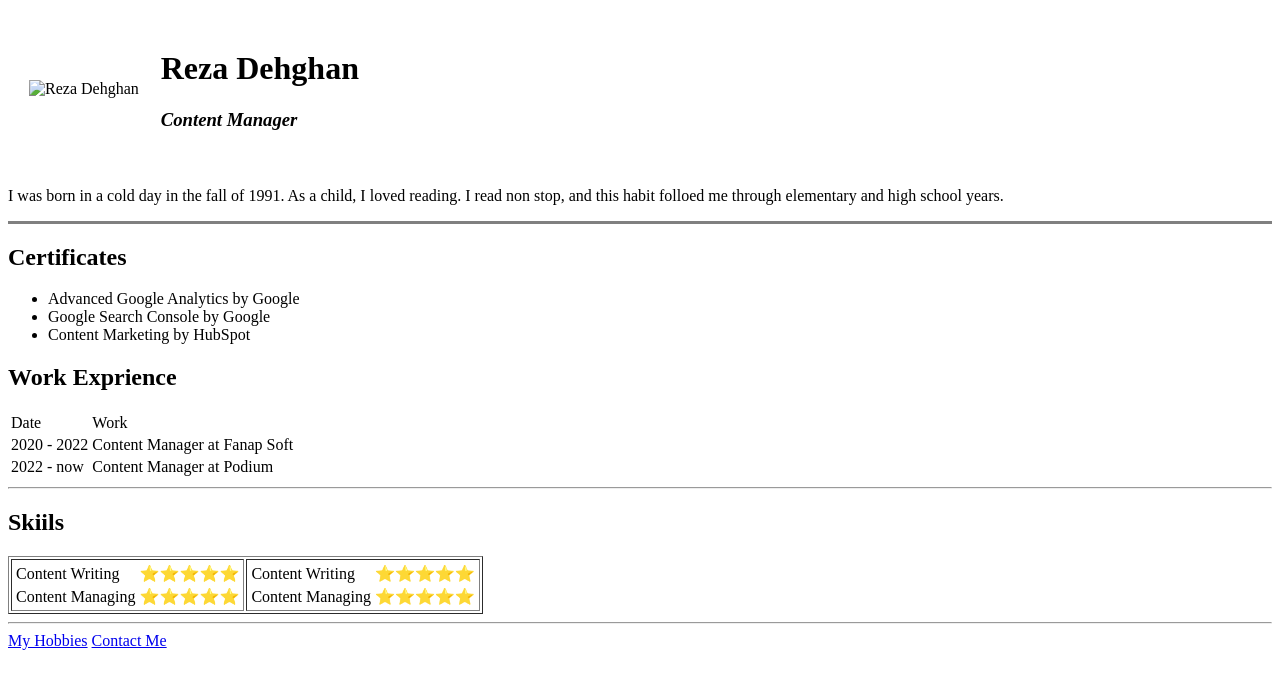
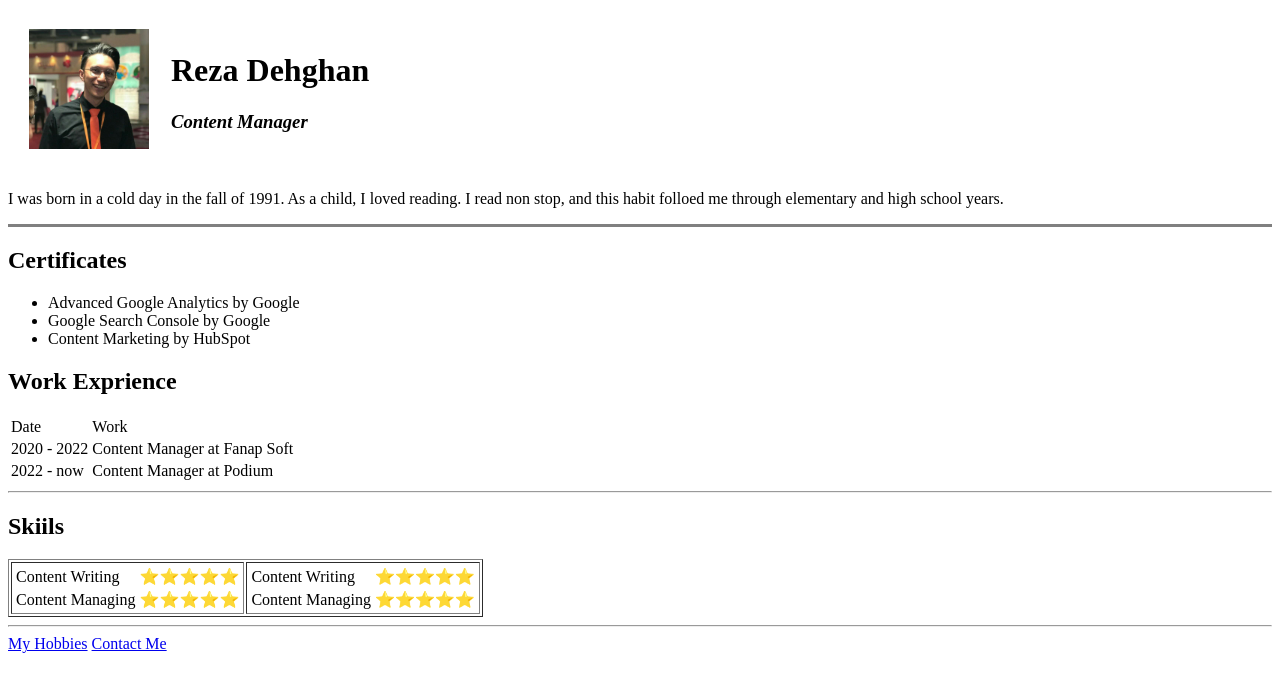
Before and after one commit to BitterDown/CV, a plain HTML site: page index.html in a window 1280 px wide. Drawn offline with Linux system fonts and the light colour scheme.

Commit message:
Fix image URL

```diff
--- a/index.html
+++ b/index.html
@@ -9,7 +9,7 @@
 <body>
     <table cellspacing="20">
         <tr>
-            <td><img src="/Learning/Practicing/Web Development/HTML - Personal Site/Images/mypick.JPG" height="120" width="120" alt="Reza Dehghan"/></td>
+            <td><img src="/Images/mypick.JPG" height="120" width="120" alt="Reza Dehghan"/></td>
             <td><h1>Reza Dehghan</h1>
                 <h3><em>Content Manager</em></h3></td>
         </tr>
```
